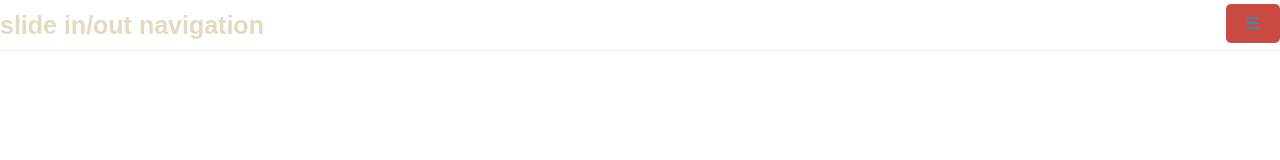
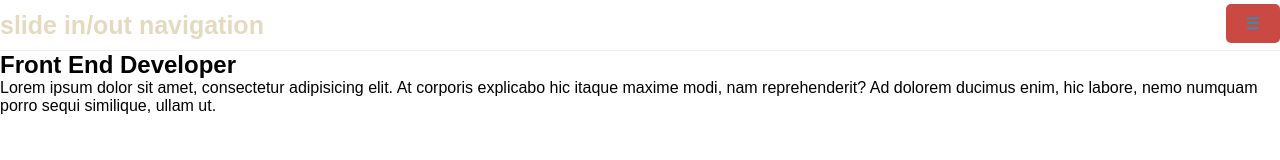
Before and after one commit to JamelG25/JamelPortfolio, a plain HTML site: page index.html in a window 1280 px wide. Drawn offline with Linux system fonts and the light colour scheme.

Commit message:
content after parallax

```diff
--- a/index.html
+++ b/index.html
@@ -25,8 +25,13 @@
         </ul>
     </nav>
 
-    <div id="container">
-
+    <div id="banner">
+        <h2>Front End Developer</h2>
+    </div>
+    <div id="content">
+      Lorem ipsum dolor sit amet, consectetur adipisicing elit.
+        At corporis explicabo hic itaque maxime modi, nam reprehenderit?
+        Ad dolorem ducimus enim, hic labore, nemo numquam porro sequi similique, ullam ut.
     </div>
 </body>
 </html>
```
